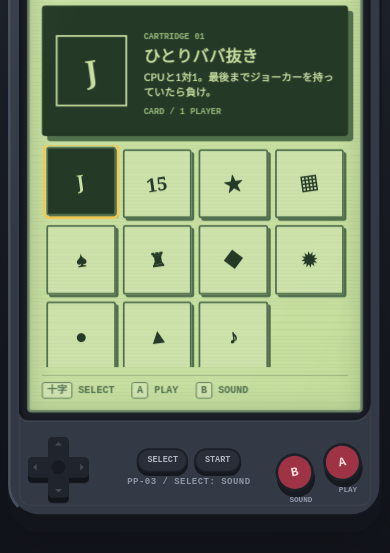
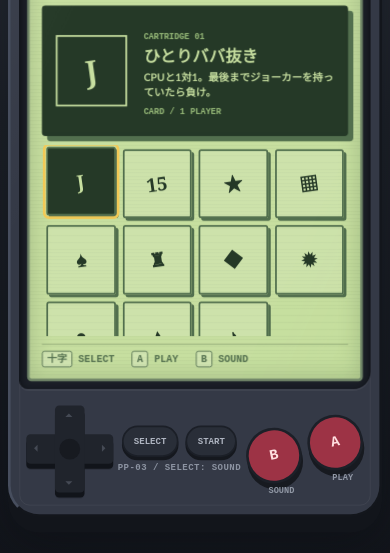
Before and after one commit to yr-develop/pocket-playroom, a plain HTML site: page index.html in a window 390 px wide. Shown: the part 253-806 px from the top of the page. Drawn offline with Linux system fonts and the light colour scheme.

Commit message:
Improve mobile controls and prevent text selection

```diff
--- a/assets/css/base.css
+++ b/assets/css/base.css
@@ -41,6 +41,25 @@ body {
 button, a { -webkit-tap-highlight-color: transparent; }
 button, input { font: inherit; }
 [data-control] { touch-action: none; }
+
+/* ゲーム機上の長押しを操作として扱い、文字選択やiOSのタッチメニューを出さない。 */
+.console {
+  -webkit-user-select: none;
+  user-select: none;
+  -webkit-touch-callout: none;
+  overscroll-behavior: none;
+}
+.console button, .console a, .console canvas, .console [role="button"] {
+  -webkit-user-drag: none;
+  -webkit-touch-callout: none;
+  touch-action: manipulation;
+}
+.console [data-control], .console canvas { touch-action: none; }
+.console input, .console textarea, .console [contenteditable="true"] {
+  -webkit-user-select: text;
+  user-select: text;
+  -webkit-touch-callout: default;
+}
 
 .text-button {
   min-height: 32px;
@@ -328,6 +347,40 @@ body { overflow: hidden; padding: 0; }
 .ab-button { width: 44px; height: 44px; }
 .control-meta { gap: 5px; transform: none; }
 
+@media (pointer: coarse), (max-width: 600px) {
+  .console { grid-template-rows: 18px minmax(0, 1fr) 132px; }
+  .console__controls {
+    min-height: 132px;
+    grid-template-columns: 100px minmax(0, 1fr) 136px;
+    padding: 10px 8px 4px;
+  }
+  .dpad { width: 100px; height: 100px; }
+  .dpad::before { inset: 33px 0; }
+  .dpad::after { inset: 0 33px; }
+  .dpad__center { inset: 38px; }
+  .dpad__key { width: 34px; height: 34px; }
+  .dpad__key--up { left: 33px; }
+  .dpad__key--right { top: 33px; }
+  .dpad__key--down { left: 33px; }
+  .dpad__key--left { top: 33px; }
+  .dpad__key--up::after { top: 9px; left: 12px; }
+  .dpad__key--right::after { top: 12px; right: 9px; }
+  .dpad__key--down::after { bottom: 9px; left: 12px; }
+  .dpad__key--left::after { top: 12px; left: 9px; }
+  .ab-buttons { gap: 8px; }
+  .ab-button { width: 64px; height: 64px; font-size: 1.05rem; }
+  .ab-button small { top: calc(100% + 8px); font-size: .62rem; }
+  .console__controls .system-button,
+  .console__controls .utility-button,
+  .console__controls .reset-button {
+    min-height: 36px;
+    padding: 8px 12px;
+    font-size: .65rem;
+  }
+  .system-buttons, .utility-buttons { gap: 8px; }
+  .control-meta { gap: 7px; }
+}
+
 @media (prefers-reduced-motion: reduce) {
   *, *::before, *::after { scroll-behavior: auto !important; animation-duration: .01ms !important; animation-iteration-count: 1 !important; transition-duration: .01ms !important; }
 }
--- a/dist/assets/css/base.css
+++ b/dist/assets/css/base.css
@@ -41,6 +41,25 @@ body {
 button, a { -webkit-tap-highlight-color: transparent; }
 button, input { font: inherit; }
 [data-control] { touch-action: none; }
+
+/* ゲーム機上の長押しを操作として扱い、文字選択やiOSのタッチメニューを出さない。 */
+.console {
+  -webkit-user-select: none;
+  user-select: none;
+  -webkit-touch-callout: none;
+  overscroll-behavior: none;
+}
+.console button, .console a, .console canvas, .console [role="button"] {
+  -webkit-user-drag: none;
+  -webkit-touch-callout: none;
+  touch-action: manipulation;
+}
+.console [data-control], .console canvas { touch-action: none; }
+.console input, .console textarea, .console [contenteditable="true"] {
+  -webkit-user-select: text;
+  user-select: text;
+  -webkit-touch-callout: default;
+}
 
 .text-button {
   min-height: 32px;
@@ -328,6 +347,40 @@ body { overflow: hidden; padding: 0; }
 .ab-button { width: 44px; height: 44px; }
 .control-meta { gap: 5px; transform: none; }
 
+@media (pointer: coarse), (max-width: 600px) {
+  .console { grid-template-rows: 18px minmax(0, 1fr) 132px; }
+  .console__controls {
+    min-height: 132px;
+    grid-template-columns: 100px minmax(0, 1fr) 136px;
+    padding: 10px 8px 4px;
+  }
+  .dpad { width: 100px; height: 100px; }
+  .dpad::before { inset: 33px 0; }
+  .dpad::after { inset: 0 33px; }
+  .dpad__center { inset: 38px; }
+  .dpad__key { width: 34px; height: 34px; }
+  .dpad__key--up { left: 33px; }
+  .dpad__key--right { top: 33px; }
+  .dpad__key--down { left: 33px; }
+  .dpad__key--left { top: 33px; }
+  .dpad__key--up::after { top: 9px; left: 12px; }
+  .dpad__key--right::after { top: 12px; right: 9px; }
+  .dpad__key--down::after { bottom: 9px; left: 12px; }
+  .dpad__key--left::after { top: 12px; left: 9px; }
+  .ab-buttons { gap: 8px; }
+  .ab-button { width: 64px; height: 64px; font-size: 1.05rem; }
+  .ab-button small { top: calc(100% + 8px); font-size: .62rem; }
+  .console__controls .system-button,
+  .console__controls .utility-button,
+  .console__controls .reset-button {
+    min-height: 36px;
+    padding: 8px 12px;
+    font-size: .65rem;
+  }
+  .system-buttons, .utility-buttons { gap: 8px; }
+  .control-meta { gap: 7px; }
+}
+
 @media (prefers-reduced-motion: reduce) {
   *, *::before, *::after { scroll-behavior: auto !important; animation-duration: .01ms !important; animation-iteration-count: 1 !important; transition-duration: .01ms !important; }
 }
```
Also changed, not shown: 2 other files.
